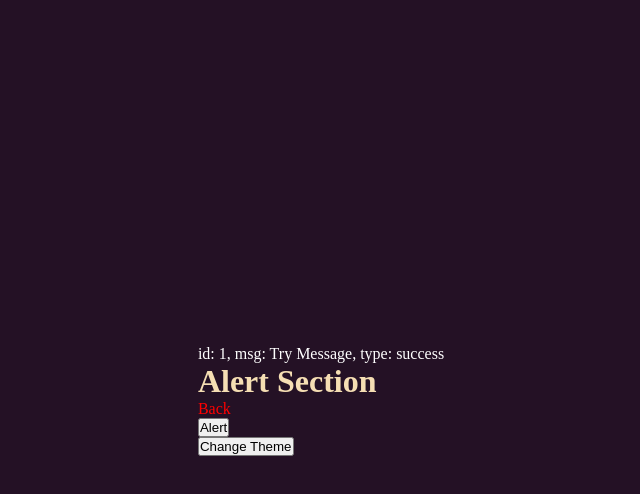
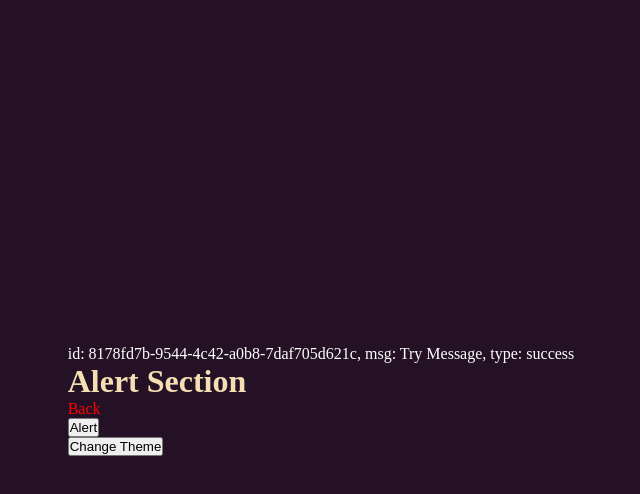
Before and after one commit to douscriptist/douvies, a React (Create React App) app in the folder client/: page /alert in a window 1280 px wide. Both pictures are taken after a click on the button "Alert". Shown: the top 494 px of the page, without its empty margins (319-959 px from the left). Built offline with nearby package versions, Linux system fonts and the light colour scheme.

Commit message:
add uuid for alert id's & remove theme useless

```diff
--- a/client/package.json
+++ b/client/package.json
@@ -14,7 +14,8 @@
     "react-scripts": "3.4.1",
     "redux": "^4.0.5",
     "redux-devtools-extension": "^2.13.8",
-    "redux-thunk": "^2.3.0"
+    "redux-thunk": "^2.3.0",
+    "uuid": "^8.2.0"
   },
   "scripts": {
     "start": "react-scripts start",
--- a/client/src/App.js
+++ b/client/src/App.js
@@ -9,7 +9,7 @@ import Register from './components/auth/Register';
 //Redux
 import { Provider } from 'react-redux';
 import store from './store';
-import { loadTheme, setTheme as sT } from './redux/actions/theme';
+import { loadTheme, setTheme } from './redux/actions/theme';
 import AlertTry from './components/AlertTry';
 // import { loadUser } from './actions/auth';
 // import setAuthToken from './utils/setAuthToken';
@@ -21,8 +21,7 @@ const App = () => {
 	}, []);
 
 	const setThemeLight = () => {
-		store.dispatch(sT());
-		// setTheme(localStorage.getItem('theme'));
+		store.dispatch(setTheme());
 	};
 
 	return (
--- a/client/src/components/AlertTry.jsx
+++ b/client/src/components/AlertTry.jsx
@@ -1,6 +1,8 @@
 import React from 'react';
 import { connect } from 'react-redux';
 import { Link } from 'react-router-dom';
+
+import { v4 as uuid } from 'uuid';
 
 import { setAlert } from '../redux/actions/alert';
 
@@ -10,7 +12,7 @@ const AlertTry = ({ setAlert, alerts }) => {
 			<ul>
 				{alerts.map((alert) => (
 					<li>
-						id: {alert.id++}, msg: {alert.message}, type: {alert.alertType}
+						id: {uuid()}, msg: {alert.message}, type: {alert.alertType}
 					</li>
 				))}
 			</ul>
```
Also changed, not shown: 1 other file (tests, documents, lock files or other folders).
